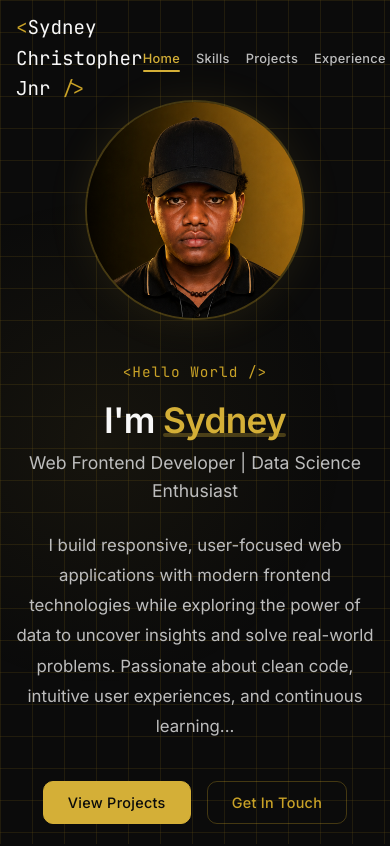
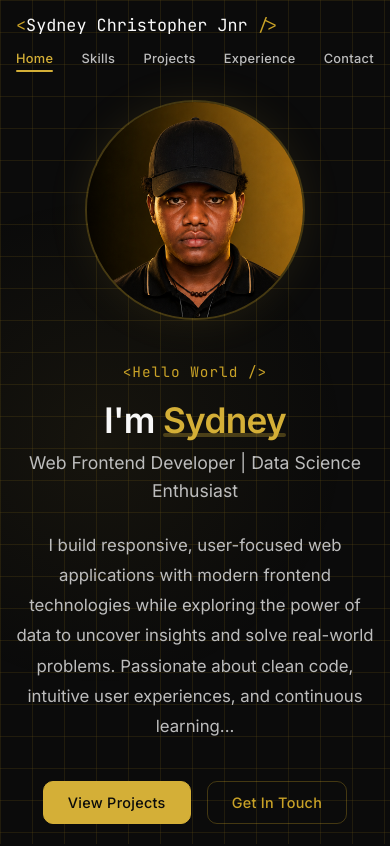
Before and after one commit to sydneyjnr/Sydney-Portfolio, a React (Vite) app: page / in a window 390 px wide. Shown: the top 846 px of the page. Built offline with nearby package versions, Linux system fonts and the light colour scheme.

Commit message:
fix: keep name on one line and all nav links visible on phones

```diff
--- a/src/components/Navbar.css
+++ b/src/components/Navbar.css
@@ -28,6 +28,7 @@
   font-size: 1.2rem;
   color: var(--text-primary);
   text-decoration: none;
+  white-space: nowrap;
   transition: color 0.3s ease;
 }
 
@@ -101,3 +102,21 @@
     font-size: 0.8rem;
   }
 }
+
+/* Too narrow for the name and links on one row, so give each its own. */
+@media (max-width: 720px) {
+  .navbar__inner {
+    flex-direction: column;
+    align-items: stretch;
+    gap: 6px;
+  }
+
+  .navbar__logo {
+    font-size: 1.05rem;
+  }
+
+  .navbar__links {
+    justify-content: space-between;
+    gap: 8px;
+  }
+}
--- a/src/index.css
+++ b/src/index.css
@@ -117,6 +117,8 @@ img {
 @media (max-width: 768px) {
   .section {
     padding: 60px 16px;
+    /* Keeps section titles clear of the fixed navbar after a nav link jump. */
+    scroll-margin-top: 44px;
   }
 
   .section-title {
```
